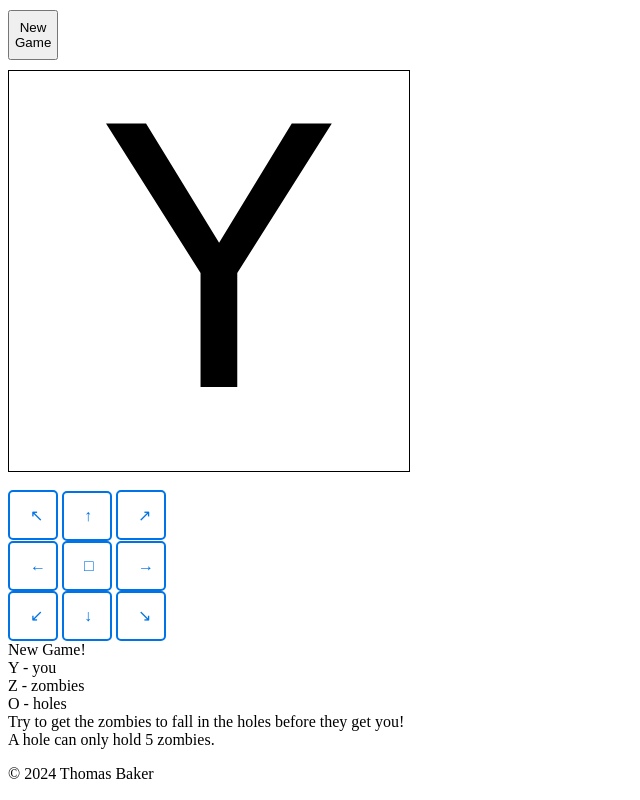
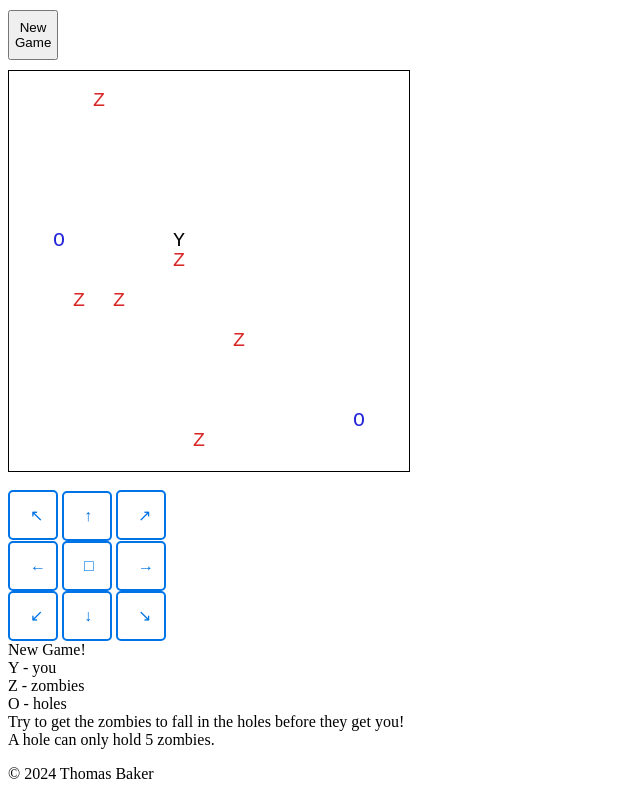
Before and after one commit to PapaTomGames/papatomgames.github.io, a plain HTML site: page dev/zombies.html in a window 1280 px wide. Shown: the whole page, without its empty margins (0-640 px from the left). Drawn offline with Linux system fonts and the light colour scheme.

Commit message:
fixed scaling

```diff
--- a/dev/js/app.js
+++ b/dev/js/app.js
@@ -35,6 +35,10 @@ class App {
         const canvas = document.getElementById('letterCanvas');
         const ctx = canvas.getContext('2d');
 
+        this.scaleX = 20;
+        this.scaleY = 20;
+        return;
+
         canvas.width = window.innerWidth;
         canvas.height = window.innerHeight;
         this.canvasWidth = canvas.width;
@@ -42,13 +46,14 @@ class App {
 
         // Adjust canvas size to maintain aspect ratio (optional)
         const aspectRatio = this.canvasWidth / this.canvasHeight;
-        if (window.innerWidth / window.innerHeight > aspectRatio) {
+        /*if (canvas.width / canvas.height > aspectRatio) {
           canvas.width = window.innerHeight * aspectRatio;
           canvas.height = window.innerHeight;
         } else {
           canvas.width = window.innerWidth;
           canvas.height = window.innerWidth / aspectRatio;
         }
+          */
 
         // Center the canvas on the screen (optional)
         canvas.style.position = 'absolute';
@@ -61,15 +66,15 @@ class App {
         this.scaleY = this.canvasHeight/this.boardHeight;
         this.offsetX = this.scaleX/2;
         this.offsetY = this.scaleY/2;
-        this.debugOut(`resize ${this.canvasWidth} ${this.canvasHeight}`);
+        this.debugOut(`resize ${this.canvasWidth} ${this.canvasHeight} ${this.scaleX} ${canvas.style.left}`);
       }
 
     drawLetter(letter) {
               const canvas = document.getElementById('letterCanvas');
               const ctx = canvas.getContext('2d');
               ctx.save();
-                ctx.translate(this.offsetX, this.offsetY);
-                ctx.scale(this.scaleX, this.scaleY);
+                // ctx.translate(0,0); //this.offsetX, this.offsetY);
+                ctx.scale(1,1); //this.scaleX, this.scaleY);
                 let px = (letter.x * this.scaleX) + this.offsetX;
                 let py = (letter.y * this.scaleY) + this.offsetY;
                 ctx.translate(px,py);
@@ -93,9 +98,9 @@ class App {
           const ctx = canvas.getContext('2d');
           debugOut("update frame");
             ctx.clearRect(0, 0, canvas.width, canvas.height);
-            //letters.forEach(letter => { letter.update(); letter.draw(); });
-            let letter = letters[0];
-            letter.update(); letter.draw();
+            letters.forEach(letter => { letter.update(); letter.draw(); });
+            //let letter = letters[0];
+            //letter.update(); letter.draw();
 
         }
         newGame() {
--- a/dev/zombies.html
+++ b/dev/zombies.html
@@ -139,8 +139,8 @@
             newLocation(pad) {
                 const canvas = document.getElementById('letterCanvas');
 
-                let maxX = canvas.width/20-1;
-                let maxY = canvas.height/20-1;
+                //let maxX = theApp.boardWidth-1; //canvas.width/20-1;
+                //let maxY = theApp.boardHeight-1; //canvas.height/20-1;
                 this.x = random(pad, maxX-(pad+1));
                 this.y = random(pad, maxY-(pad+1));
                 this.lastX = this.x;
@@ -175,8 +175,8 @@
                 super();
                 this.letter='Y';
                 this.lightness = 0;
-                this.x = 0; //Math.floor(maxX/2);
-                this.y = 0; //Math.floor(maxY/2);
+                this.x = Math.floor(maxX/2-1);
+                this.y = Math.floor(maxY/2-1);
                 }
             }
         class Hole extends Letter {
@@ -456,6 +456,8 @@
         //newGame();
         debugOut("loading");
         theApp = new App();
+        let maxX = theApp.boardWidth - 1;
+        let maxY = theApp.boardHeight - 1;
         theApp.newGame();
         //theApp.updateFrame();
         debugOut("loaded");
```
